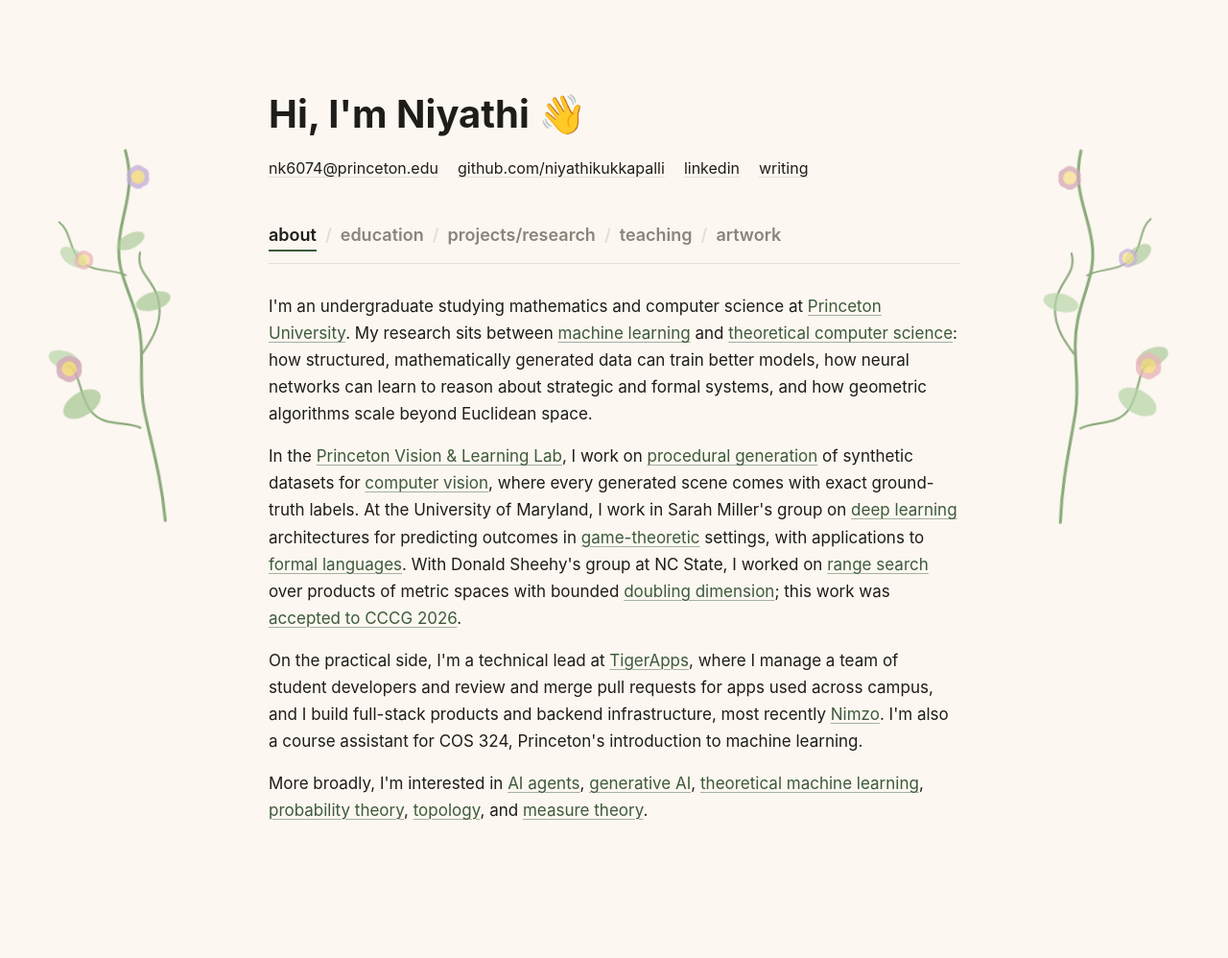
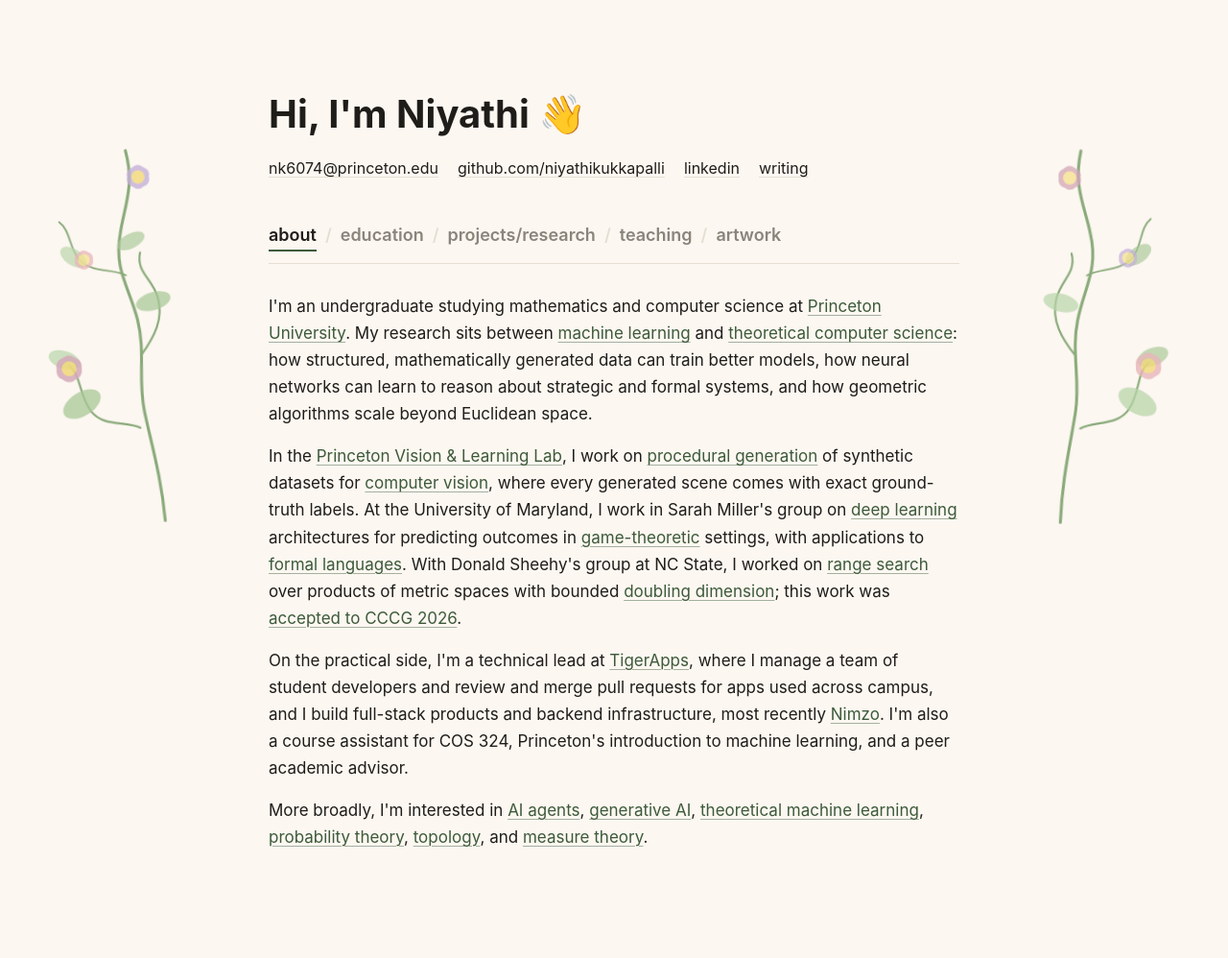
Before and after one commit to niyathikukkapalli/niyathikukkapalli.github.io, a Jekyll site: the page built from index.html, in a window 1280 px wide. Shown: the whole page at 96% size. Built offline with Jekyll 4.4.1, drawn with Linux system fonts in a browser that asks for light colours; before the commit the page ends 970 px from its top, so only the background shows below that.

Commit message:
Add the peer academic advisor role to the about and teaching sections.
Co-authored-by: Cursor <cursoragent@cursor.com>

```diff
--- a/index.html
+++ b/index.html
@@ -9,7 +9,7 @@ title: Niyathi Kukkapalli
 
   <p>In the <a href="https://pvl.cs.princeton.edu/">Princeton Vision &amp; Learning Lab</a>, I work on <a href="https://en.wikipedia.org/wiki/Procedural_generation">procedural generation</a> of synthetic datasets for <a href="https://en.wikipedia.org/wiki/Computer_vision">computer vision</a>, where every generated scene comes with exact ground-truth labels. At the University of Maryland, I work in Sarah Miller's group on <a href="https://en.wikipedia.org/wiki/Deep_learning">deep learning</a> architectures for predicting outcomes in <a href="https://en.wikipedia.org/wiki/Game_theory">game-theoretic</a> settings, with applications to <a href="https://en.wikipedia.org/wiki/Formal_language">formal languages</a>. With Donald Sheehy's group at NC State, I worked on <a href="https://en.wikipedia.org/wiki/Range_searching">range search</a> over products of metric spaces with bounded <a href="https://en.wikipedia.org/wiki/Doubling_space">doubling dimension</a>; this work was <a href="https://sites.google.com/view/cccg-2026/accepted-papers">accepted to CCCG 2026</a>.</p>
 
-  <p>On the practical side, I'm a technical lead at <a href="https://tigerapps.org/">TigerApps</a>, where I manage a team of student developers and review and merge pull requests for apps used across campus, and I build full-stack products and backend infrastructure, most recently <a href="https://thenimzo.com">Nimzo</a>. I'm also a course assistant for COS 324, Princeton's introduction to machine learning.</p>
+  <p>On the practical side, I'm a technical lead at <a href="https://tigerapps.org/">TigerApps</a>, where I manage a team of student developers and review and merge pull requests for apps used across campus, and I build full-stack products and backend infrastructure, most recently <a href="https://thenimzo.com">Nimzo</a>. I'm also a course assistant for COS 324, Princeton's introduction to machine learning, and a peer academic advisor.</p>
 
   <p>More broadly, I'm interested in <a href="https://en.wikipedia.org/wiki/Intelligent_agent">AI agents</a>, <a href="https://en.wikipedia.org/wiki/Generative_artificial_intelligence">generative AI</a>, <a href="https://en.wikipedia.org/wiki/Computational_learning_theory">theoretical machine learning</a>, <a href="https://en.wikipedia.org/wiki/Probability_theory">probability theory</a>, <a href="https://en.wikipedia.org/wiki/Topology">topology</a>, and <a href="https://en.wikipedia.org/wiki/Measure_(mathematics)">measure theory</a>.</p>
 </section>
@@ -141,4 +141,16 @@ title: Niyathi Kukkapalli
       <li>Grade labs for understanding and accuracy</li>
     </ul>
   </div>
+
+  <div class="entry">
+    <div class="entry-head">
+      <span class="entry-title">Peer Academic Advisor</span>
+    </div>
+    <ul>
+      <li>Help students get settled and acclimated to Princeton life</li>
+      <li>Advise on course selection and on majors and minors</li>
+      <li>Manage 17 students</li>
+      <li>Communicate with residential college staff</li>
+    </ul>
+  </div>
 </section>
```
